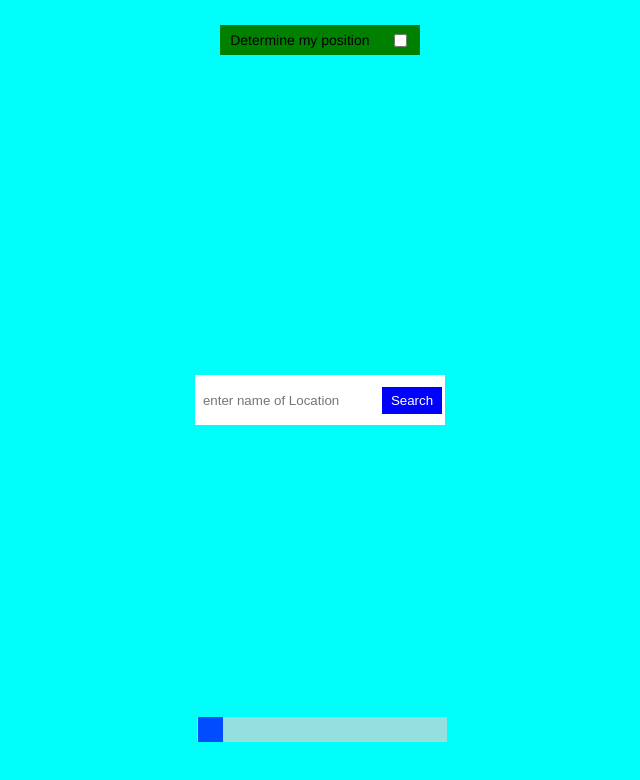
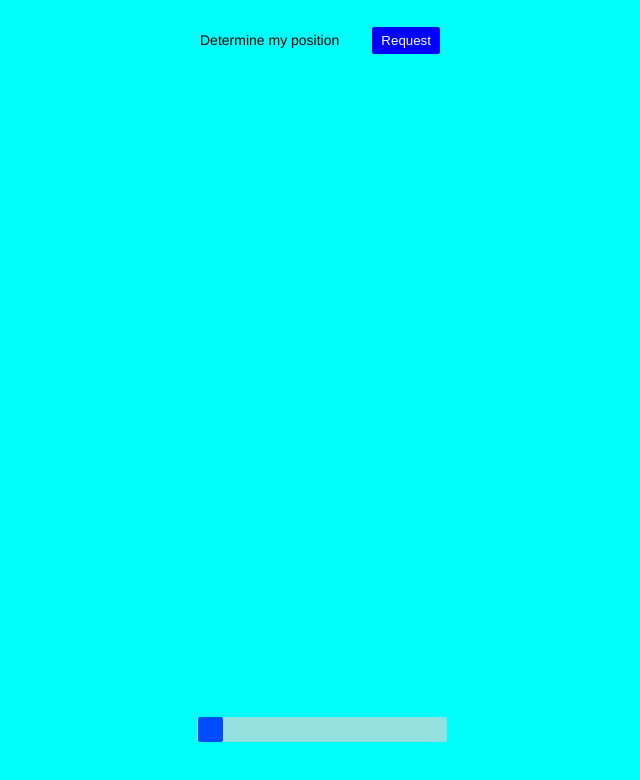
Before and after one commit to IgorokNerovnyi1980/test-reactivate, a React (Create React App) app: page / in a window 1280 px wide. Shown: the top 780 px of the page, without its empty margins (320-960 px from the left). Built offline with nearby package versions, Linux system fonts and the light colour scheme.

Commit message:
rewrite all logic but have problem with request

```diff
--- a/src/components/Button.jsx
+++ b/src/components/Button.jsx
@@ -7,6 +7,7 @@ const Wrapper = styled.button`
     padding:5px 8px;
     background-color:blue;
     border:1px solid blue;
+    border-radius:2px;
     color:white;
     cursor:pointer;
     transition:0.2s;
--- a/src/components/Geolocation.jsx
+++ b/src/components/Geolocation.jsx
@@ -1,21 +1,26 @@
-import React from 'react';
+import React, { useState } from 'react';
 import styled from 'styled-components';
+import { geoFindMe } from '../helpers/geo';
+import axios from 'axios';
+//components
+import Button from './Button'
 
 const Wrapper = styled.div`
     position: fixed;
     top:5%;
     left:50%;
     transform:translate(-50%, -50%);
-    min-width:200px;
+    min-width:250px;
     min-height:30px;
-    background-color:green;
+    padding: 0 5px;
     display:flex;
-    justify-content:space-around;
+    justify-content:space-between;
     align-items:center;
     input{
         cursor:pointer;
     }
 `;
+
 
 const Geolocation = (
     {
@@ -24,15 +29,31 @@ const Geolocation = (
 
     }) => {
 
+        const [location, setLocation ] = useState('Determine my position');
+
+        const URL ='www.metaweather.com/api/location/search/?lattlong=';
+        const testCoordinates = '36.96,-122.02';
+        // 36.96,-122.02
+        //50.7403341,31.0297808
+
+        const getMyLocation = async () => {
+            const result = await geoFindMe();
+            setLocation(result);
+            console.log('test Url', `${URL}${testCoordinates}`);
+            const testApi = await axios.get(`${URL}${testCoordinates}`);
+            console.log(testApi);
+        }
+
     return(
 <Wrapper>
-    <p>Determine my position</p>
-    <input
-        type='checkbox'
-        name='myGeolocation'
-        checked={Boolean(checked)}
-        onChange={fhChange}
+    <p>{location}</p>
+    <Button
+        type='button'
+        text='Request'
+        fnClick={getMyLocation}
     />
+
+
 </Wrapper>
     )
 };
--- a/src/components/Slider.jsx
+++ b/src/components/Slider.jsx
@@ -12,14 +12,13 @@ const Wrapper = styled.div`
 `;
 
 const Input = styled.input`
-appearance: none;
+    appearance: none;
     width: 100%;
     height: 25px;
     background: #d3d3d3;
-    outline: none;
-    opacity: 0.7;
-    -webkit-transition: .2s;
-    transition: opacity .2s;
+    border-radius:2px;
+    opacity:.7;
+    transition:.2s;
     :hover{
         opacity:1
     }
@@ -28,6 +27,7 @@ appearance: none;
     width: 25px;
     height: 25px;
     background: blue;
+    border-radius:2px;
     cursor: pointer;
 }
 `;
--- a/src/helpers/geo.js
+++ b/src/helpers/geo.js
@@ -1,4 +1,4 @@
-export function getMyCoordinates() {
+export function geoFindMe() {
 
   // const status = document.querySelector('#status');
   // const mapLink = document.querySelector('#map-link');
@@ -13,7 +13,8 @@ export function getMyCoordinates() {
   //   status.textContent = '';
   //   mapLink.href = `https://www.openstreetmap.org/#map=18/${latitude}/${longitude}`;
   //   mapLink.textContent = `Latitude: ${latitude} °, Longitude: ${longitude} °`;
-    return `Latitude: ${latitude} °, Longitude: ${longitude} °`
+  console.log(`Latitude: ${latitude} °, Longitude: ${longitude} °`)
+    return `Latitude: ${latitude} °, Longitude: ${longitude} °`;
   }
 
   function error() {
@@ -25,10 +26,9 @@ export function getMyCoordinates() {
   //   status.textContent = 'Geolocation is not supported by your browser';
   return 'Geolocation is not supported by your browser';
   } else {
-    //   status.textContent = 'Locating…';
+    // status.textContent = 'Locating…';
     navigator.geolocation.getCurrentPosition(success, error);
-      return 'Locating…'
-
+    return 'Locating…';
   }
 
-  }
+};
--- a/src/pages/Weather.jsx
+++ b/src/pages/Weather.jsx
@@ -2,10 +2,7 @@ import React,{ useState, useEffect } from 'react';
 import styled from 'styled-components';
 import { parserColor } from '../helpers/parserColor'
 //components
-import WarningWindow from '../components/Warning';
 import Geolocation from '../components/Geolocation';
-import Input from '../components/Input';
-import YourLocation from '../components/YourLocation';
 import Slider from '../components/Slider'
 
 const Wrapper = styled.div`
@@ -16,27 +13,12 @@ const Wrapper = styled.div`
 
 const Base = () => {
 
-    const getLocal = function(){
-        return JSON.parse(localStorage.getItem('resolution'));
-    };
     const [ color, setColor ] = useState('0,255,255');
     const [sliderValue, setSliderValue] = useState(5)
     const [ checkValue, setCheckValue ] = useState(false);
     const [ inputValue, setInputValue ] = useState('');
-    const [ resolution, setResolution ] = useState(false);
-    const [ isWarning, setIsWarning ] = useState(false);
-
-    useEffect(() => {
-        const localValue = getLocal();
-        setCheckValue(localValue);
-        if(localValue === false){
-            setIsWarning(true)
-        }
-
-    },[]); // eslint-disable-line
 
     useEffect(()=>{
-        console.log('use')
         setColor(parserColor(sliderValue))
     },[sliderValue])
 
@@ -44,8 +26,6 @@ const Base = () => {
     const handleInputsChange = e => {
         if(e.target.name === 'myGeolocation'){
             setCheckValue(e.target.checked)
-            setResolution(e.target.checked);
-            localStorage.setItem('resolution', e.target.checked);
         } else if(e.target.name === 'position'){
             setInputValue(e.target.value);
         } else if(e.target.name === 'slider'){
@@ -61,14 +41,10 @@ const Base = () => {
 
     const handleButtonClick = e => {
         if(e.target.name === 'Yes'){
-            setResolution(true);
             setCheckValue(true);
-            setIsWarning(false);
             localStorage.setItem('resolution', true);
         }else if(e.target.name === 'No'){
-            setResolution(false);
             setCheckValue(false);
-            setIsWarning(false);
         }
     }
 
@@ -79,17 +55,6 @@ const Base = () => {
                 checked={checkValue}
                 fhChange={handleInputsChange}
             />
-            { isWarning && <WarningWindow fnButton={handleButtonClick} /> }
-            {resolution ?
-             <YourLocation />
-            :
-            <Input
-                inputValue={inputValue}
-                fhChange={handleInputsChange}
-                fnSubmit={handleSubmit}
-                opacity={isWarning ? 0 : 1}
-            />
-            }
             <Slider
                 value={sliderValue}
                 fnInput={handleInputsChange}
```
Also changed, not shown: package.json (+6 -2 lines), 1 other file (tests, documents, lock files or other folders). Lines whose indentation alone changed are shown as unchanged.
